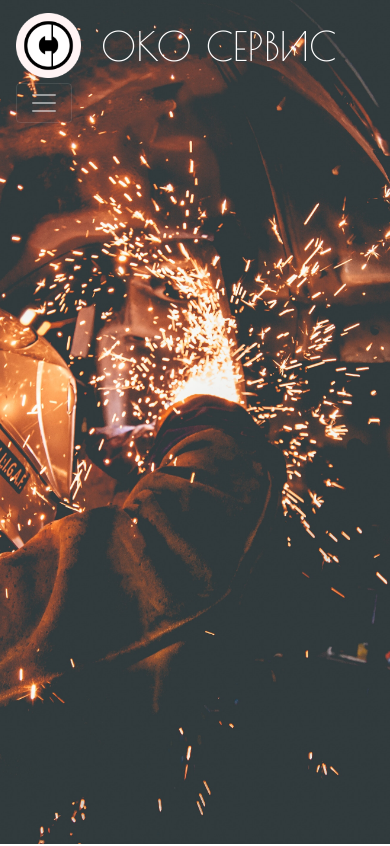
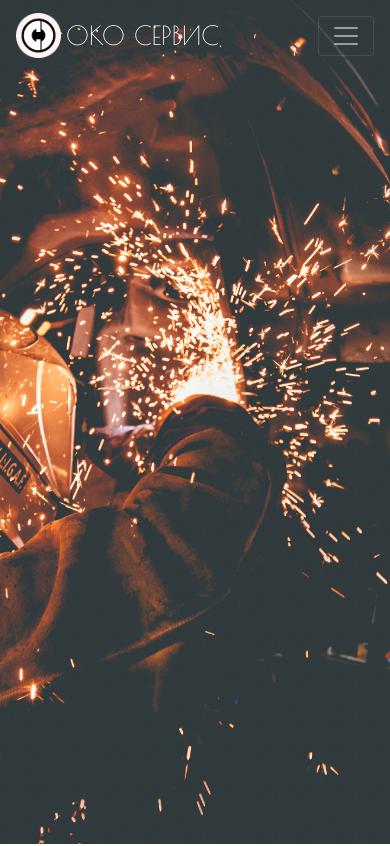
Before and after one commit to OlhaKa/OlhaKa.github.io, a plain HTML site: page index.html in a window 390 px wide. Shown: the top 846 px of the page. Drawn offline with nearby package versions, Linux system fonts and the light colour scheme.

Commit message:
responsive fix

```diff
--- a/css/main.css
+++ b/css/main.css
@@ -188,6 +188,7 @@ button,
 
 .download-btn {
     margin-top: 20px;
+    margin-bottom: 25px;
 }
 
 .download-btn a {
--- a/css/media.css
+++ b/css/media.css
@@ -32,6 +32,17 @@
     }
 }
 
+@media (max-width: 480px) {
+    .brand-img {
+        height: 45px;
+        width: 45px;
+    }
+    .navbar-brand span {
+        font-size: 26px;
+        margin-right: 5px;
+    }
+}
+
 
 @media screen and (-ms-high-contrast: active), (-ms-high-contrast: none) {
     .method p {
```
